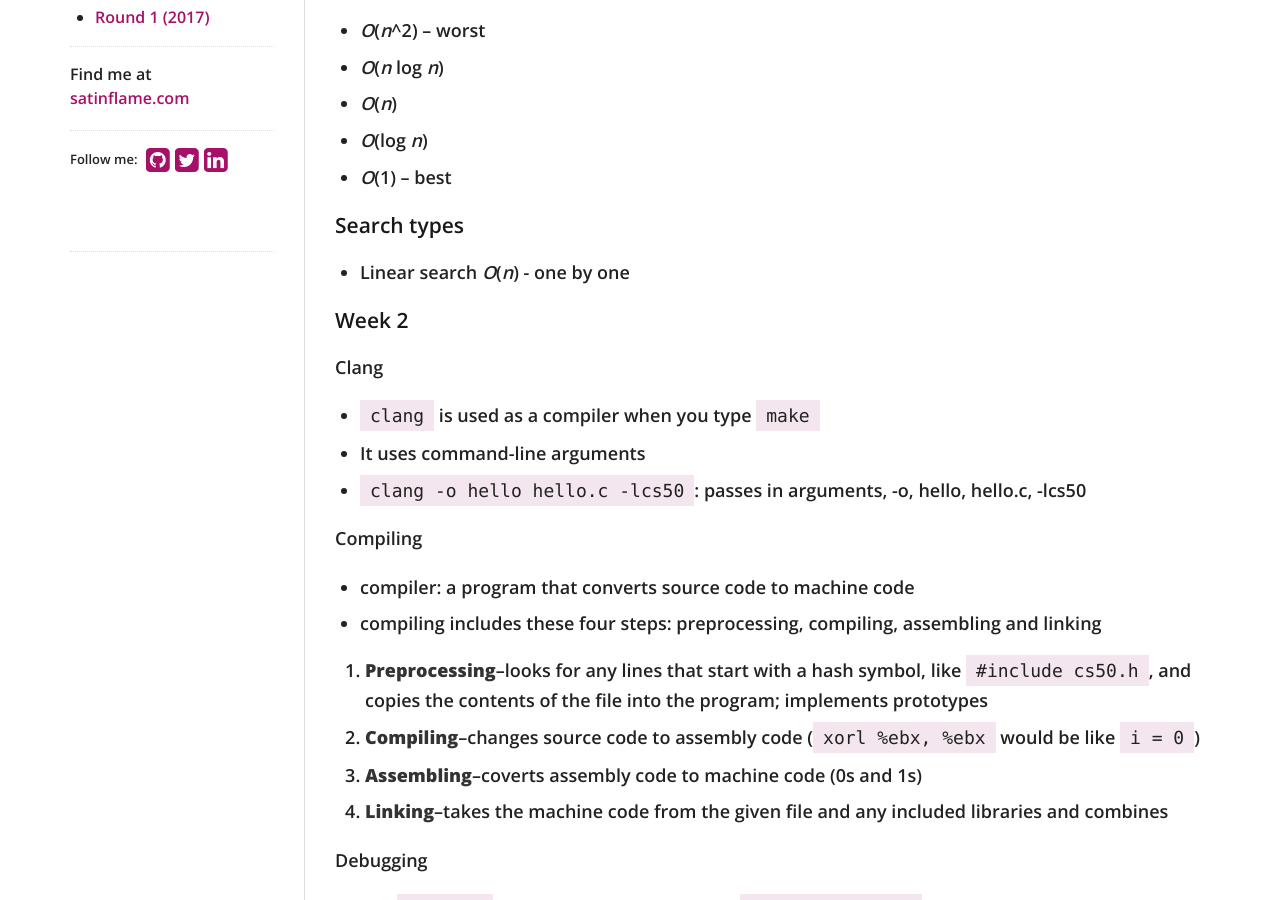
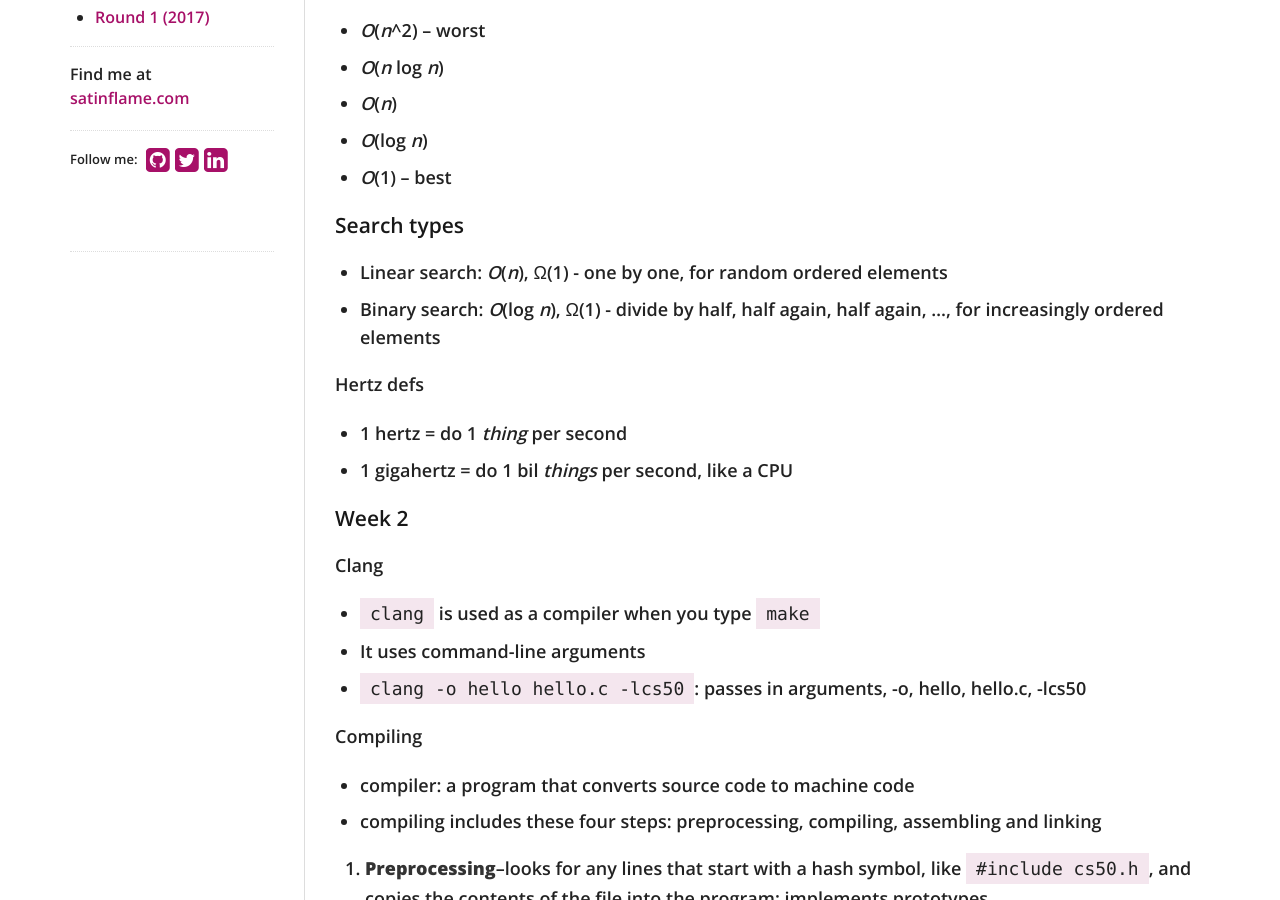
Before and after one commit to virtual/100daysofcode, a Jekyll site: the page built from index.md, in a window 1280 px wide and 900 px high, scrolled down 397 px. Built offline with Jekyll 4.4.1, drawn with Linux system fonts in a browser that asks for light colours; nearby versions of some CDN libraries; our own code applies the rules of GitHub Pages for plain Markdown files.

Commit message:
Update index.md

```diff
--- a/index.md
+++ b/index.md
@@ -19,8 +19,14 @@ Common formulas:
 
 #### Search types
 
-- Linear search *O*(*n*) - one by one
+- Linear search: *O*(*n*), Ω(1) - one by one, for random ordered elements
+- Binary search: *O*(log *n*), Ω(1) - divide by half, half again, half again, ..., for increasingly ordered elements
 
+
+Hertz defs
+
+- 1 hertz = do 1 *thing* per second
+- 1 gigahertz = do 1 bil *things* per second, like a CPU
 
 ### Week 2
 
```
